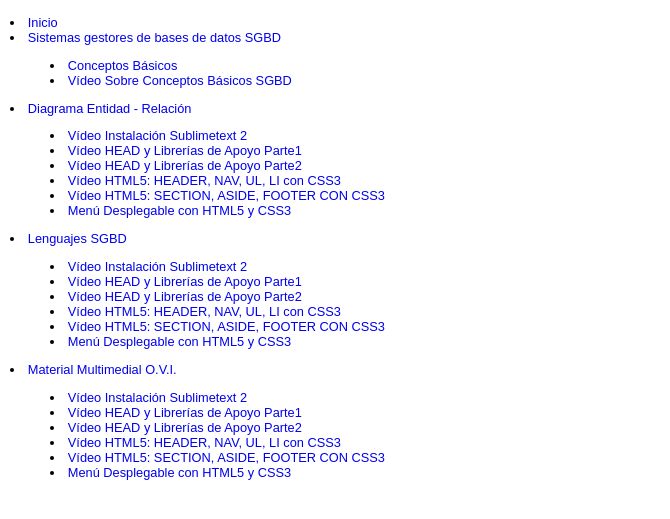
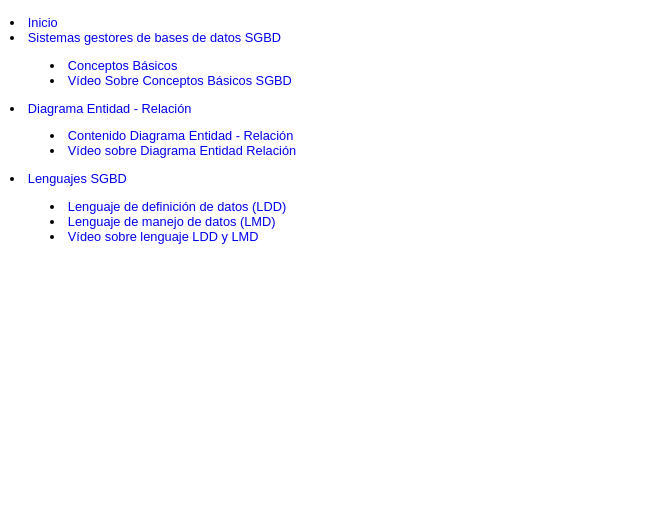
Before and after one commit to vsanchezco/OVI, a plain HTML site: page index.html in a window 1280 px wide. Shown: the part 35-554 px from the top of the page, without its empty margins (0-670 px from the left). Drawn offline with Linux system fonts and the light colour scheme; files that its build step writes are made by us from their sources.

Commit message:
3 commit
Se actualiza los datos de navegación.

```diff
--- a/index.html
+++ b/index.html
@@ -34,39 +34,17 @@
 
  <li><a href="material_multimedial_ovi.html" class="daddy">Diagrama Entidad - Relación</a>
    <ul class="other-section">
-      <li><a href="vdeo_instalacin_sublimetext_2.html" class="no-ch">Vídeo Instalación Sublimetext 2</a></li>
-      <li><a href="vdeo_head_y_libreras_de_apoyo_parte1.html" class="no-ch">Vídeo HEAD y Librerías de Apoyo Parte1</a></li>
-      <li><a href="vdeo_head_y_libreras_de_apoyo_parte2.html" class="no-ch">Vídeo HEAD y Librerías de Apoyo Parte2</a></li>
-      <li><a href="vdeo_html5_header_nav_ul_li_con_css3.html" class="no-ch">Vídeo HTML5: HEADER, NAV, UL, LI con CSS3</a></li>
-      <li><a href="vdeo_html5_section_aside_footer_con_css3.html" class="no-ch">Vídeo HTML5: SECTION, ASIDE, FOOTER CON CSS3</a></li>
-      <li><a href="men_desplegable_con_html5_y_css3.html" class="no-ch">Menú Desplegable con HTML5 y CSS3</a></li>
+      <li><a href="vdeo_instalacin_sublimetext_2.html" class="no-ch">Contenido Diagrama Entidad - Relación</a></li>
+   <li><a href="vdeo_head_y_libreras_de_apoyo_parte1.html" class="no-ch">Vídeo sobre Diagrama Entidad Relación</a></li>
    </ul>
    </li>
 </ul>
 
 <li><a href="material_multimedial_ovi.html" class="daddy">Lenguajes SGBD</a>
    <ul class="other-section">
-      <li><a href="vdeo_instalacin_sublimetext_2.html" class="no-ch">Vídeo Instalación Sublimetext 2</a></li>
-      <li><a href="vdeo_head_y_libreras_de_apoyo_parte1.html" class="no-ch">Vídeo HEAD y Librerías de Apoyo Parte1</a></li>
-      <li><a href="vdeo_head_y_libreras_de_apoyo_parte2.html" class="no-ch">Vídeo HEAD y Librerías de Apoyo Parte2</a></li>
-      <li><a href="vdeo_html5_header_nav_ul_li_con_css3.html" class="no-ch">Vídeo HTML5: HEADER, NAV, UL, LI con CSS3</a></li>
-      <li><a href="vdeo_html5_section_aside_footer_con_css3.html" class="no-ch">Vídeo HTML5: SECTION, ASIDE, FOOTER CON CSS3</a></li>
-      <li><a href="men_desplegable_con_html5_y_css3.html" class="no-ch">Menú Desplegable con HTML5 y CSS3</a></li>
-   </ul>
-   </li>
-</ul>
-
-
-
-
- <li><a href="material_multimedial_ovi.html" class="daddy">Material Multimedial O.V.I.</a>
-   <ul class="other-section">
-      <li><a href="vdeo_instalacin_sublimetext_2.html" class="no-ch">Vídeo Instalación Sublimetext 2</a></li>
-      <li><a href="vdeo_head_y_libreras_de_apoyo_parte1.html" class="no-ch">Vídeo HEAD y Librerías de Apoyo Parte1</a></li>
-      <li><a href="vdeo_head_y_libreras_de_apoyo_parte2.html" class="no-ch">Vídeo HEAD y Librerías de Apoyo Parte2</a></li>
-      <li><a href="vdeo_html5_header_nav_ul_li_con_css3.html" class="no-ch">Vídeo HTML5: HEADER, NAV, UL, LI con CSS3</a></li>
-      <li><a href="vdeo_html5_section_aside_footer_con_css3.html" class="no-ch">Vídeo HTML5: SECTION, ASIDE, FOOTER CON CSS3</a></li>
-      <li><a href="men_desplegable_con_html5_y_css3.html" class="no-ch">Menú Desplegable con HTML5 y CSS3</a></li>
+      <li><a href="vdeo_instalacin_sublimetext_2.html" class="no-ch">Lenguaje de definición de datos  (LDD)</a></li>
+      <li><a href="vdeo_head_y_libreras_de_apoyo_parte1.html" class="no-ch">Lenguaje de manejo de datos (LMD)</a></li>
+      <li><a href="vdeo_head_y_libreras_de_apoyo_parte2.html" class="no-ch">Vídeo sobre lenguaje LDD y LMD</a></li>
    </ul>
    </li>
 </ul>
```
Also changed, not shown: conceptos.html (+18 -10 lines), conceptos_basicos_video.html (+15 -7 lines).
